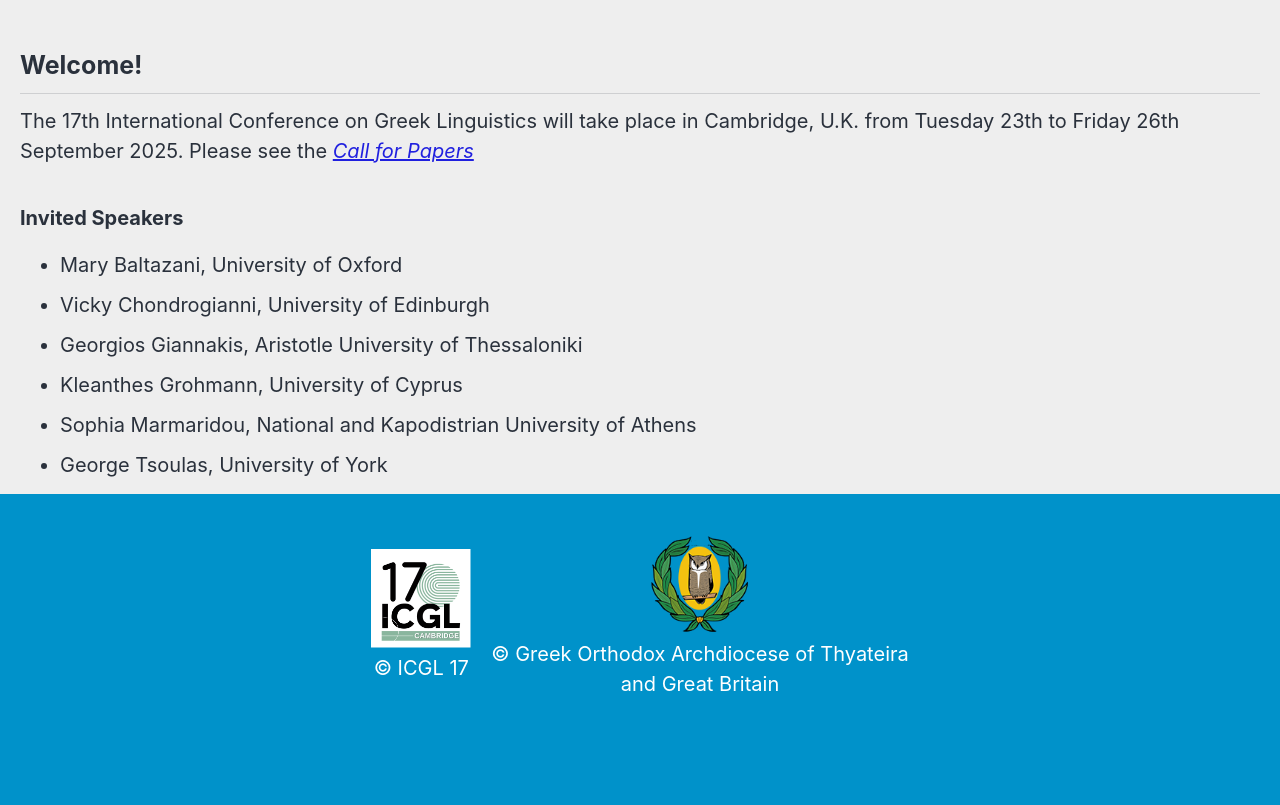
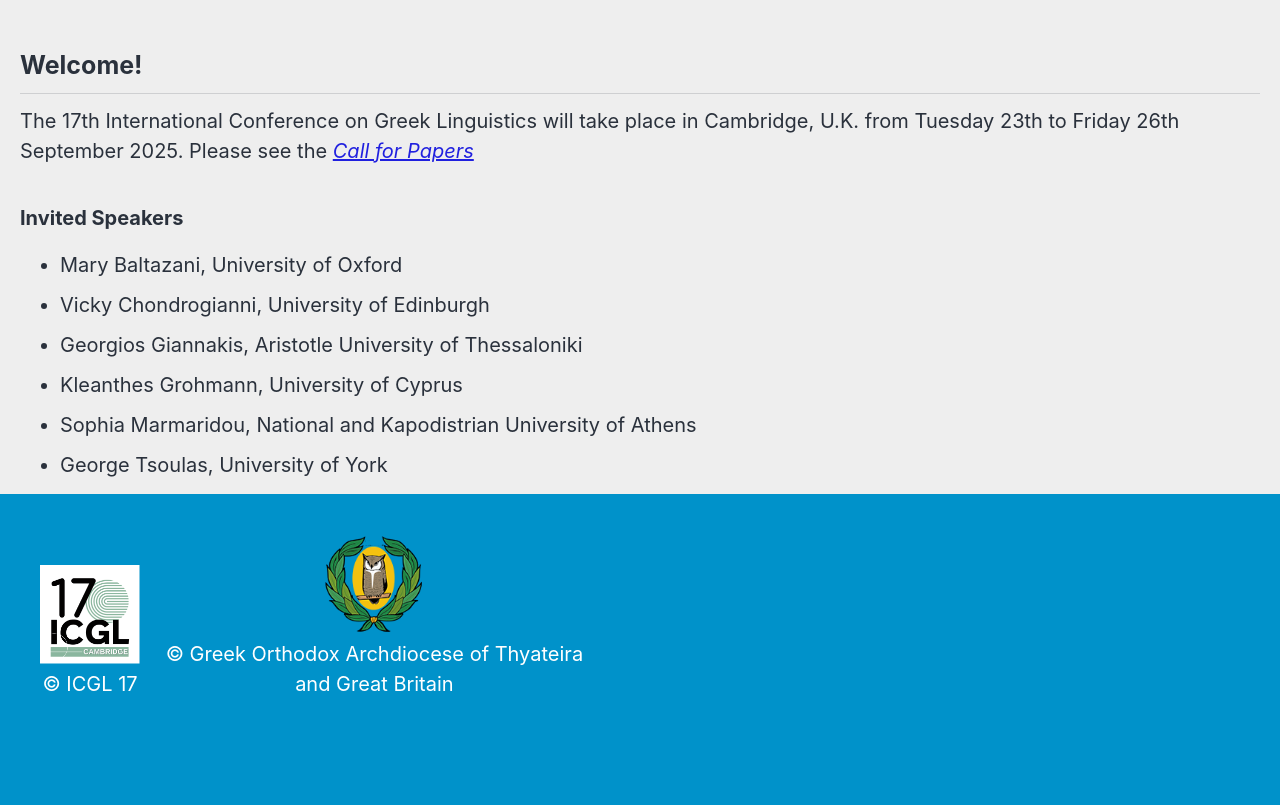
Before and after one commit to roryleung/ICGL17, a Jekyll site: the page built from _pages/home.md, in a window 1280 px wide. Shown: the part 417-1222 px from the top of the page. Built offline with Jekyll 4.4.1, drawn with Linux system fonts in a browser that asks for light colours; cached includes are drawn as plain includes; nearby versions of some CDN libraries.

Commit message:
Update custom.html

```diff
--- a/_includes/footer/custom.html
+++ b/_includes/footer/custom.html
@@ -1,11 +1,11 @@
 <footer>
-  <div class="footer-content" style="display: flex; align-items: center; justify-content: center;">
-    <div style="text-align: center; margin-right: 20px;">
+  <div class="footer-content">
+    <div style="text-align: center; display: inline-block; margin-right: 20px;">
       <img src="/assets/images/logo_icgl.png" alt="ICGL Logo" style="width: 100px; height: auto;">
       <p style="color: white; margin-top: 5px;">&copy; ICGL 17</p>
     </div>
 
-    <div style="text-align: center;">
+    <div style="text-align: center; display: inline-block;">
       <img src="/assets/images/logo_owl_icon.png" alt="Owl Icon Logo" style="width: 100px; height: auto;">
       <p style="color: white; margin-top: 5px;">
         &copy; Greek Orthodox Archdiocese of Thyateira<br>and Great Britain
```
